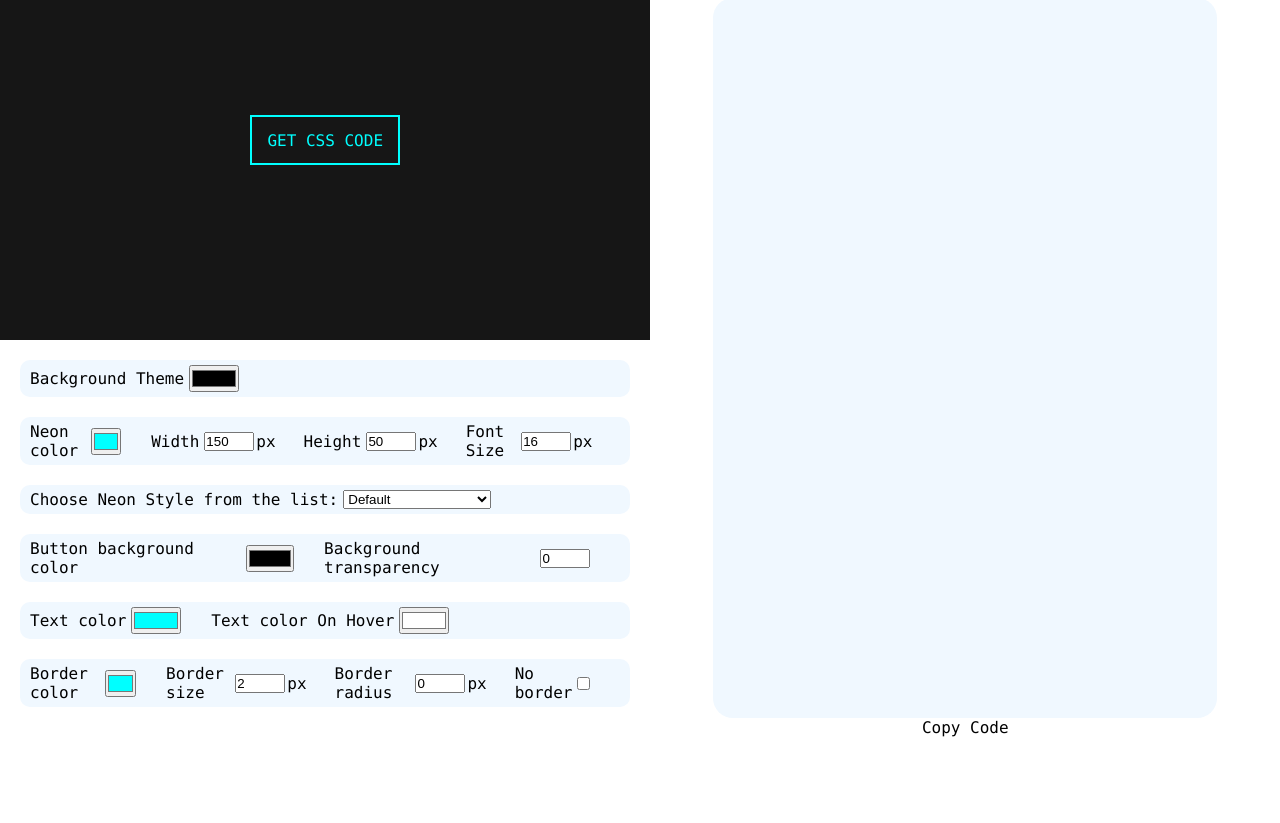
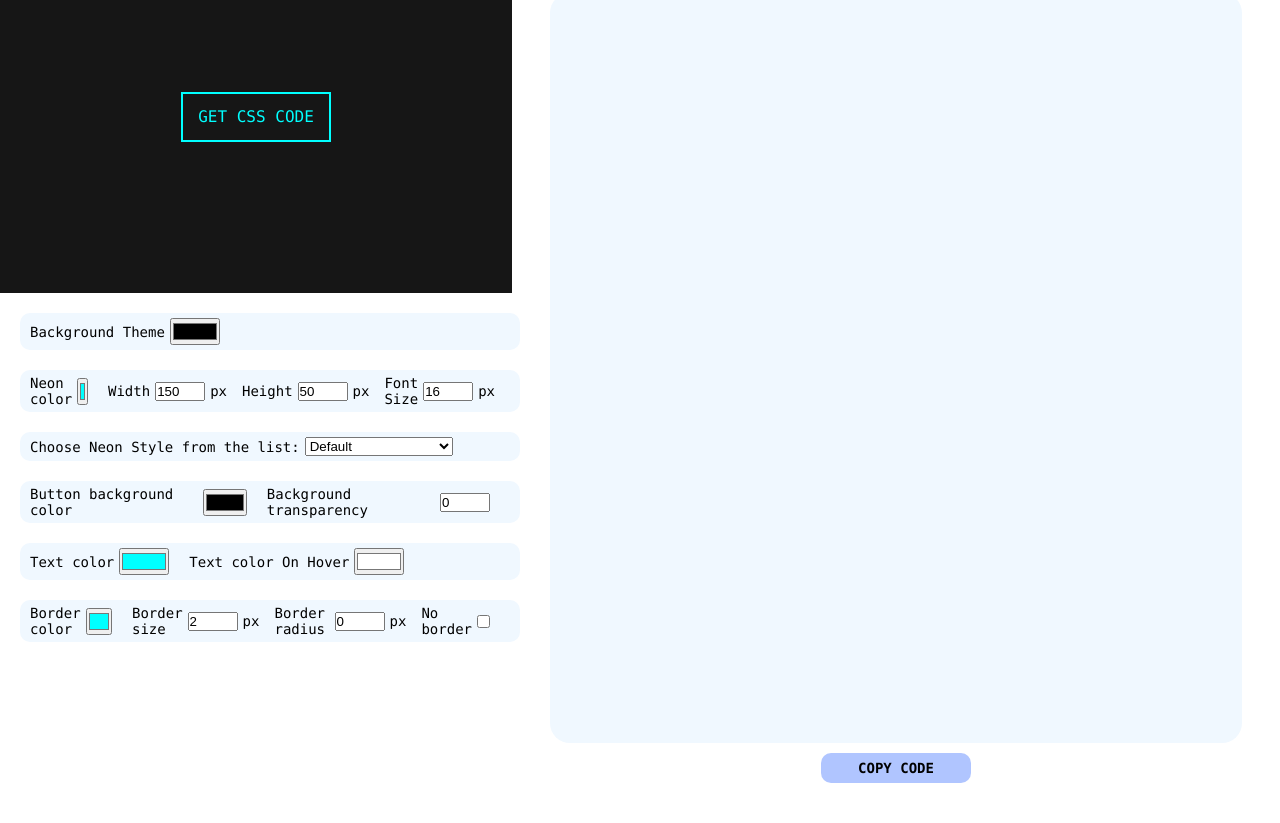
Before and after one commit to bogilan/neon-button-code-generator, a plain HTML site: page index.html in a window 1280 px wide. Shown: the part 60-883 px from the top of the page. Before the commit the page ends 800 px from the top, so only its background shows below. Drawn offline with Linux system fonts and the light colour scheme; a script that the page names is missing.

Commit message:
Added responsive styling and Copy Btn and Message style

```diff
--- a/main.css
+++ b/main.css
@@ -90,13 +90,95 @@ body {
 
 .code-preview {
     width: 80%;
-    height: 90%;
+    height: 80%;
+    min-height: 750px;
     padding: 20px;
     border-radius: 20px;
     background-color: aliceblue;
-    line-height: 22px;
+    line-height: 20px;
 }
 
+.copy-btn {
+    margin: 10px 0;
+    width: 150px;
+    height: 30px;
+    background-color: rgb(176, 197, 255);
+    text-align: center;
+    line-height: 30px;
+    border-radius: 10px;
+    font-weight: bold;
+    cursor: pointer;
+    transition: 0.1s;
+    text-transform: uppercase;
+}
+
+.copy-btn:hover {
+    font-size: 18px;
+}
+
+.copy-msg {
+    margin: 0 0 20px;
+    padding: 5px 20px;
+    font-weight: bold;
+    visibility: hidden;
+}
+
+.copy-msg.error {
+    visibility: visible;
+    background-color: rgb(255, 175, 222);
+    box-shadow: 0 0 2px 2px rgb(255, 175, 222);
+}
+
+.copy-msg.success {
+    visibility: visible;
+    background-color: rgb(125, 255, 205);
+    box-shadow: 0 0 2px 2px rgb(125, 255, 205);
+}
+
+@media (max-width: 1500px) {
+    body {
+        grid-template-columns: repeat(5, 1fr);
+        grid-template-rows: repeat(5, 1fr);
+    }
+    .style-inputs-result {
+        grid-area: 1 / 1 / 3 / 3;
+        min-width: 500px;
+    }
+    .style-generate-container {
+        grid-area: 3 / 1 / 6 / 3;
+        font-size: 14px;
+    }
+    .style-input {
+        min-width: 500px;
+    }
+    .style-input > input {
+        margin-right: 20px;
+    }
+    .style-input > span {
+        margin-left: -15px;
+        margin-right: 15px;
+    }
+    .code-output {
+        grid-area: 1 / 3 / 6 / 6;
+        font-size: 14px;
+    }
+    .code-preview {
+        width: 90%;
+    }
+}
+
+@media (max-width: 1200px) {
+    body {
+        display: flex;
+        flex-direction: column;
+    }
+    .style-inputs-result {
+        height: 300px;
+    }
+    .code-preview {
+        min-height: 500px;
+    }
+}
 
 /* NEON BUTTON STYLE */
 .button {
```
